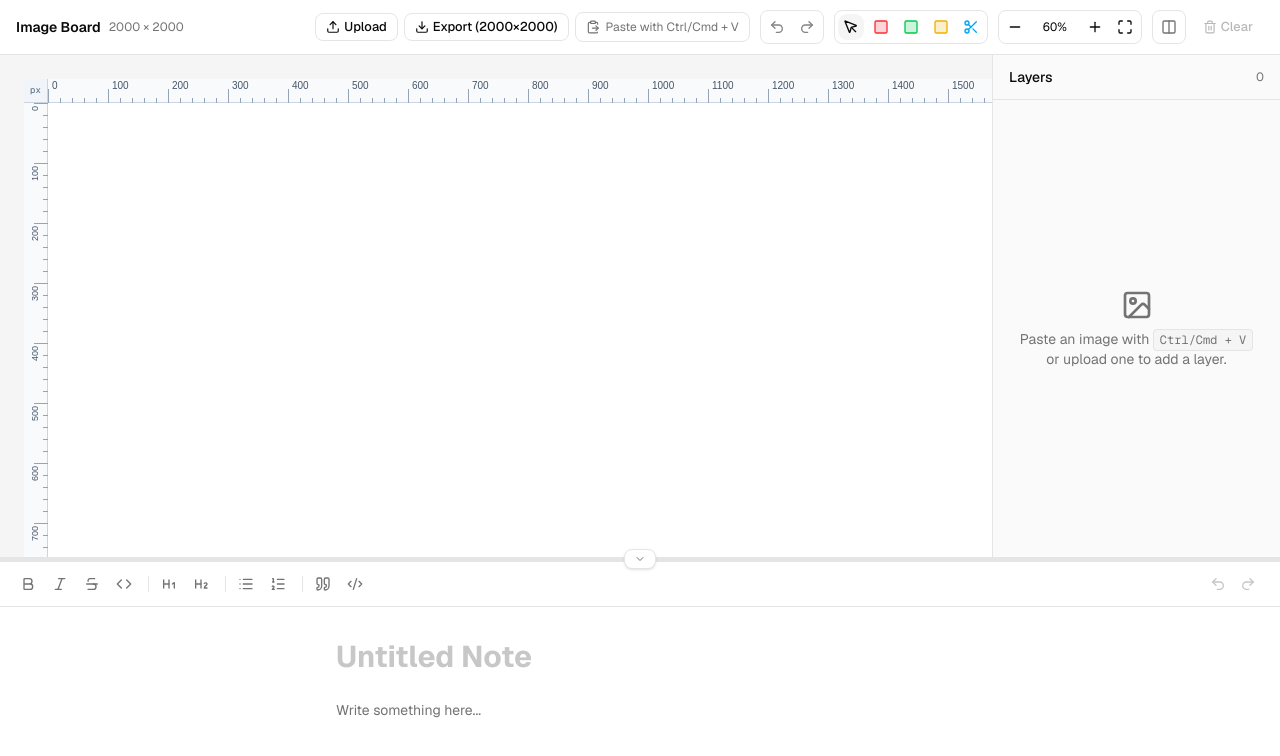
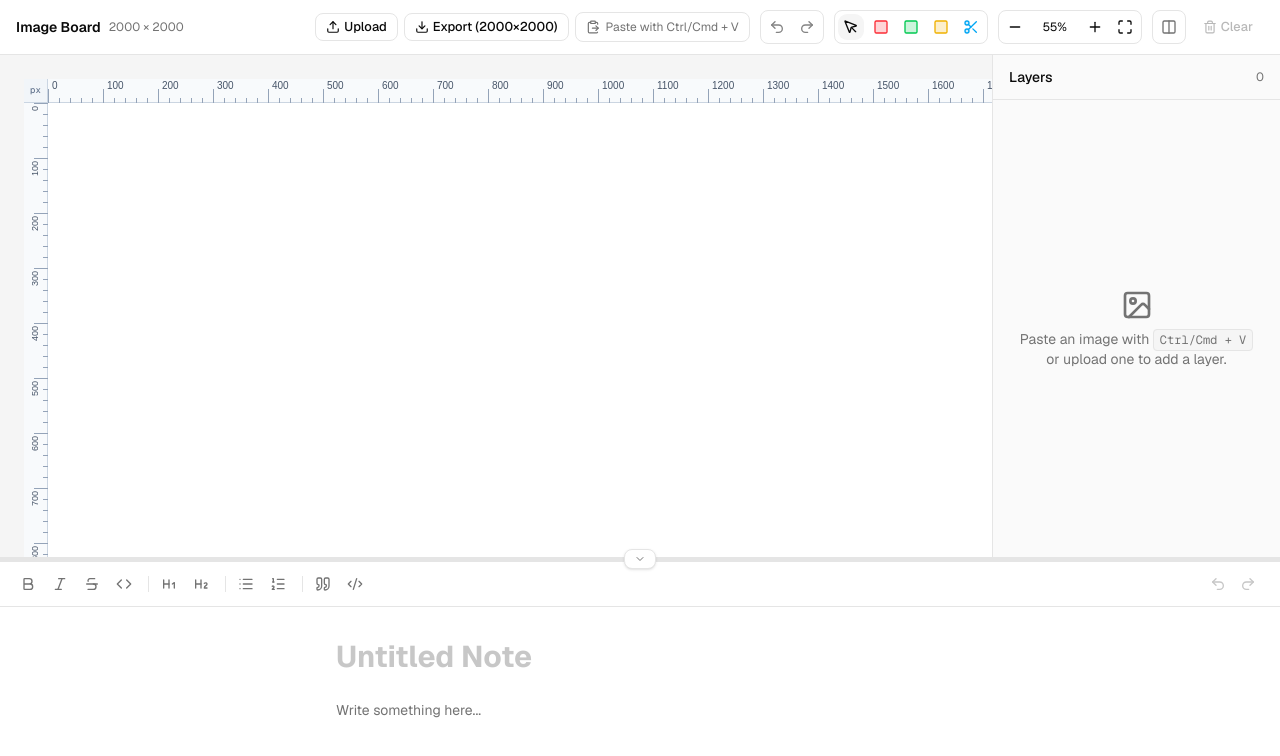
Before and after one commit to daffi99/canvasoo, a Next.js app: page / in a window 1280 px wide. Shown: the top 756 px of the page. Built offline with nearby package versions, Linux system fonts and the light colour scheme.

Commit message:
chore: change default initial canvas zoom to 55%

```diff
--- a/components/canvas-editor.tsx
+++ b/components/canvas-editor.tsx
@@ -48,7 +48,7 @@ export function CanvasEditor({
   const layers = history.present
 
   const [selectedId, setSelectedId] = useState<string | null>(null)
-  const [scale, setScale] = useState(0.6)
+  const [scale, setScale] = useState(0.55)
   const [isDragOver, setIsDragOver] = useState(false)
   const [guides, setGuides] = useState<{ x: number[]; y: number[] }>({ x: [], y: [] })
   const [userGuidelines, setUserGuidelines] = useState<Array<{ id: string; type: "horizontal" | "vertical"; position: number }>>([
```
